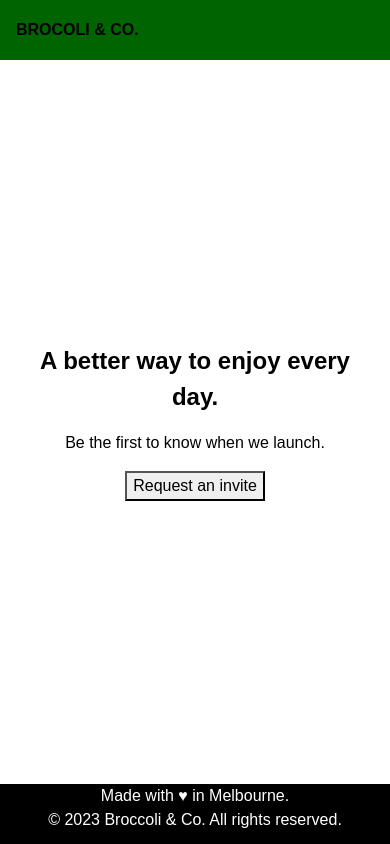
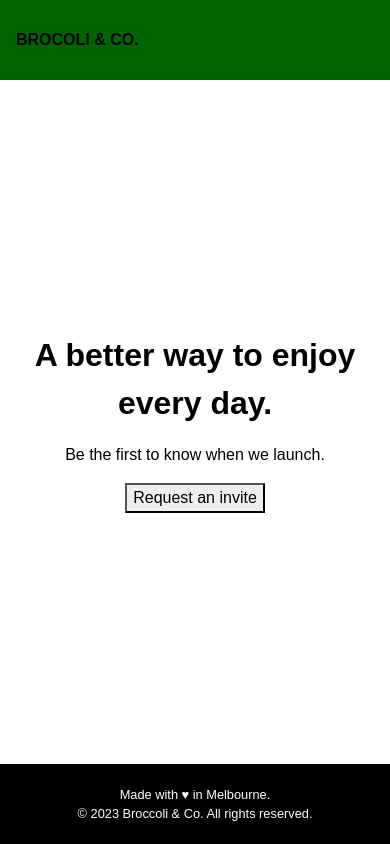
Before and after one commit to nicholascannon/broccoli-landing-page, a React (Vite) app in the folder client/: page / in a window 390 px wide. Built offline with nearby package versions, Linux system fonts and the light colour scheme.

Commit message:
Spacing + responsive heading font size

```diff
--- a/client/src/app/landing/landing-page.module.css
+++ b/client/src/app/landing/landing-page.module.css
@@ -7,6 +7,7 @@
 .main {
     flex: 1;
 
+    max-width: 860px;
     /* ensure we don't squash main content on really small screens */
     min-height: 320px;
 
@@ -15,6 +16,7 @@
     align-items: center;
 
     padding: 0 var(--padding-x);
+    margin: 0 auto;
 }
 
 .content {
@@ -24,3 +26,7 @@
 .content > *:not(:last-child) {
     margin-bottom: 1rem;
 }
+
+.content > h1 {
+    font-size: var(--heading-size);
+}
--- a/client/src/common/components/footer.module.css
+++ b/client/src/common/components/footer.module.css
@@ -2,8 +2,15 @@
     background-color: black;
     color: white;
 
-    height: 60px;
+    height: 80px;
     text-align: center;
 
     padding: 0 var(--padding-x);
+
+    display: flex;
+    flex-direction: column;
+    justify-content: center;
+    align-items: center;
+
+    font-size: 0.8rem;
 }
--- a/client/src/common/components/header.module.css
+++ b/client/src/common/components/header.module.css
@@ -1,7 +1,7 @@
 .header {
     background-color: darkgreen;
 
-    min-height: 60px;
+    height: 80px;
 
     display: flex;
     align-items: center;
--- a/client/src/main.css
+++ b/client/src/main.css
@@ -2,20 +2,27 @@
     /* X-sm screens */
     --padding-x: 1rem;
     --modal-width: 100%;
+    --heading-size: 2rem;
 
     /* Sm screens */
     @media (min-width: 576px) {
+        --padding-x: 1rem;
         --modal-width: 500px;
+        --heading-size: 2rem;
     }
 
     /* Md screens */
     @media (min-width: 768px) {
         --padding-x: 2rem;
+        --modal-width: 500px;
+        --heading-size: 4rem;
     }
 
     /* Lg screens */
     @media (min-width: 992px) {
         --padding-x: 6rem;
+        --modal-width: 500px;
+        --heading-size: 4rem;
     }
 }
 
```
